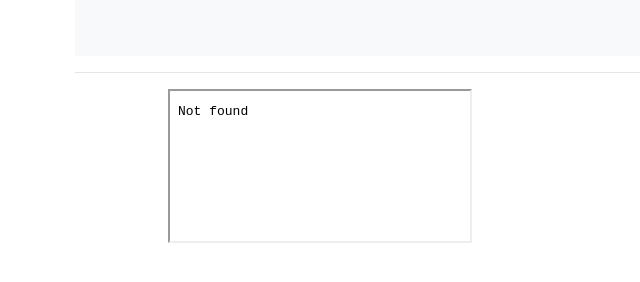
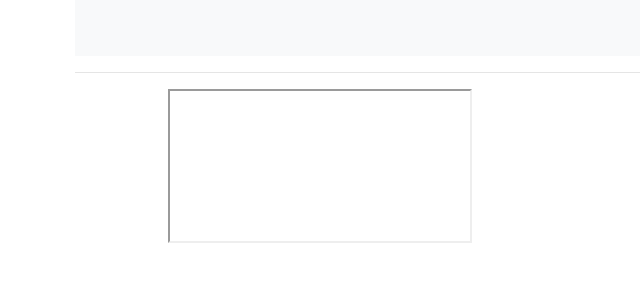
Before and after one commit to osolko/bogdansavka, a plain HTML site: page poem.html in a window 1280 px wide. Shown: the full height of the page, 10-650 px from the left. Drawn offline with nearby package versions, Linux system fonts and the light colour scheme.

Commit message:
Update poem.html

```diff
--- a/poem.html
+++ b/poem.html
@@ -85,7 +85,7 @@
 
 	<!-- start poem 1 -->
 		<div class="row"  style="margin-bottom: 30px">
-			<iframe src="poem/poem-1.html"></iframe>
+			<iframe src="poem/poem1.html"></iframe>
 		</div>
  <!-- start poem 1 -->
 
```
